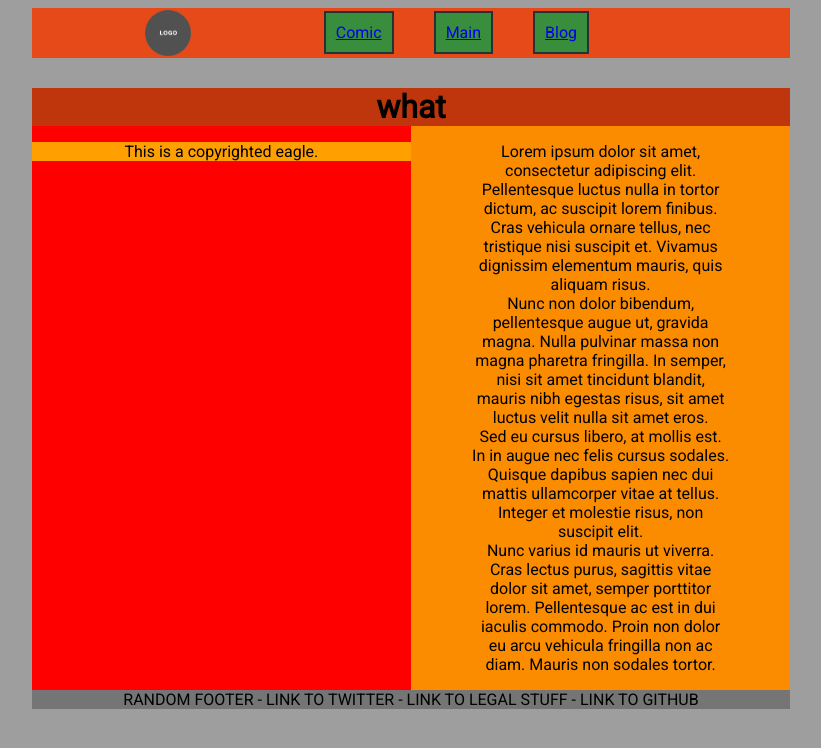
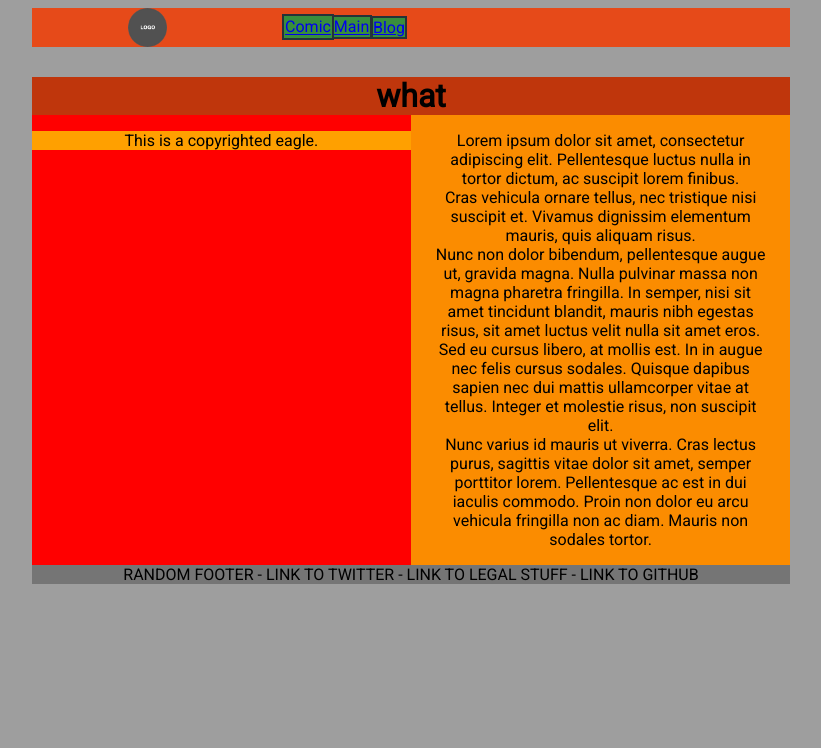
Before and after one commit to MrFlash67/website-template, a plain HTML site: page index.html in a window 1280 px wide. Shown: the whole page, without its empty margins (229-1050 px from the left). Drawn offline with Linux system fonts and the light colour scheme.

Commit message:
This is stupid.

```diff
--- a/style.css
+++ b/style.css
@@ -34,7 +34,7 @@ header h1 {
 }
 nav {
     width: 60%;
-    height: 50px;
+    height: 15%;
     background-color: #E64A19;
     display: table;
     margin: auto;
@@ -42,7 +42,7 @@ nav {
     text-align: center;
 }
 nav.comic {
-    height: 30px;
+    height: 100%;
     border-bottom: none;
     width: 50%;
     text-align: center;
@@ -54,7 +54,7 @@ nav img {
     text-align: center;
 }
 nav ul {
-    padding: 0px;
+    padding: 0%;
     margin: auto;
     font-family: 'Source Code Pro', ;
     font-size: 36;
@@ -63,16 +63,16 @@ nav ul {
 nav ul li {
     margin: 0 auto;
     list-style: none;
-    padding: 0px 20px 0px 20px;
-    line-height: 50px;
+    padding: 0% 5% 0% 5%;
+    line-height: 100%;
     display: table-cell;
     vertical-align: middle;
-    margin: 0px auto;
+    margin: 0% auto;
     text-align: center;
 }
 nav a {
     margin: 0 auto;
-    padding: 10px;
+    padding: 10%;
     border: solid 2px #263238;
     background-color: #388E3C;
     text-align: center;
@@ -94,8 +94,8 @@ article.comic img {
     width: 100%;
 }
 article p {
-    padding-left: 60px;
-    padding-right: 60px;
+    padding-left: 6%;
+    padding-right: 6%;
 }
 section {
     font-family: 'Roboto', sans-serif;
```
